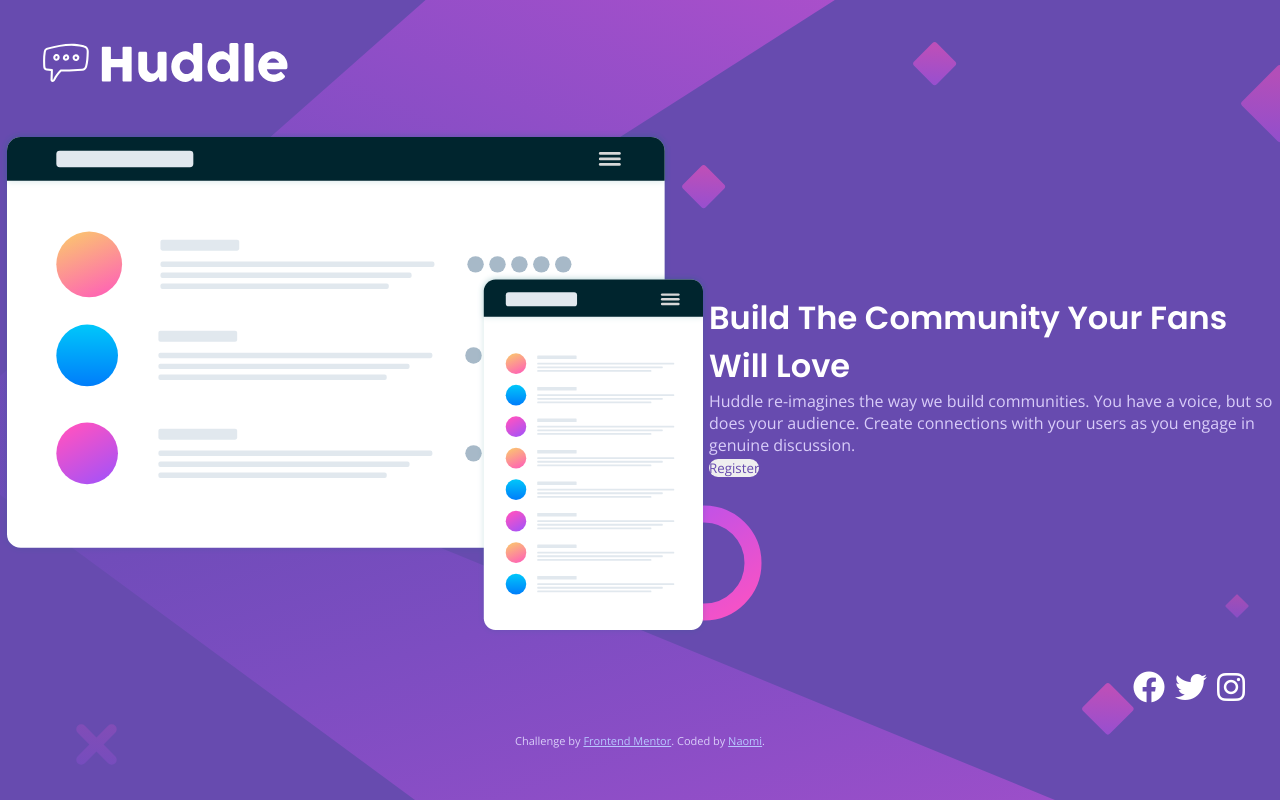
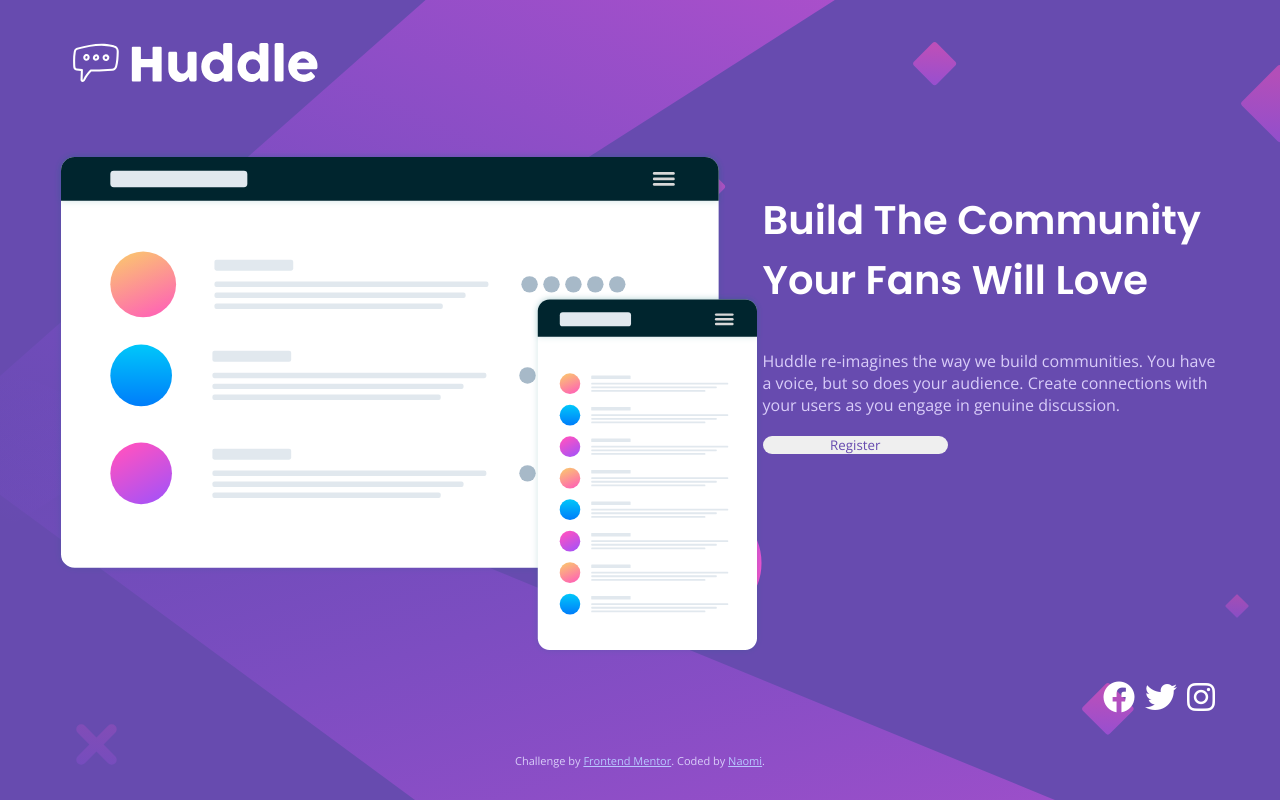
Before and after one commit to naomichoe/huddle-landing, a plain HTML site: page index.html in a window 1280 px wide. Drawn offline with nearby package versions, Linux system fonts and the light colour scheme.

Commit message:
Fixed the flexbox layout and margins of page

```diff
--- a/index.html
+++ b/index.html
@@ -20,7 +20,8 @@
       <img src="images/illustration-mockups.svg">
     </div>
     <div class="right">
-      <h1>Build The Community Your Fans Will Love</h1>
+      <h1 class="top">Build The Community</h1>
+      <h1>Your Fans Will Love</h1>
       <p>
         Huddle re-imagines the way we build communities. You have a voice, but so does your audience. Create connections with your users as you engage in genuine discussion.
       </p>
--- a/style.css
+++ b/style.css
@@ -23,15 +23,22 @@ body {
     color: #fff;
     font-family: 'Open Sans', sans-serif;
     font-weight: 400;
+    font-size: 16px;
 }
 
 h1 {
     font-family: 'Poppins', sans-serif;
     font-weight: 600;
+    font-size: 2.5rem;
+}
+
+.top {
+    margin-top: 40px;
 }
 
 p {
     color: hsl(256, 79%, 89%);
+    margin-top: 40px;
 }
 
 button {
@@ -40,6 +47,8 @@ button {
     cursor: pointer;
     border-radius: 10px;
     border: none;
+    margin-top: 20px;
+    width: 40%;
 }
 
 button:hover {
@@ -53,13 +62,23 @@ i:hover {
 
 /*Start layout changes here*/
 header {
-    padding: 30px 0 30px 30px;
+    padding: 30px 0 30px 60px;
 }
 
 .container {
     display: flex;
     justify-content: center;
     align-items: center;
+    margin: 20px 60px;
+}
+
+.left {
+    flex: 1 1 60%;
+}
+
+.right {
+    flex: 0 0 40%;
+    align-self: flex-start;
 }
 
 nav {
@@ -67,7 +86,7 @@ nav {
     flex-direction: row;
     justify-content: flex-end;
     align-items: center;
-    padding: 30px;
+    margin-right: 60px;
 }
 
 i {
```
